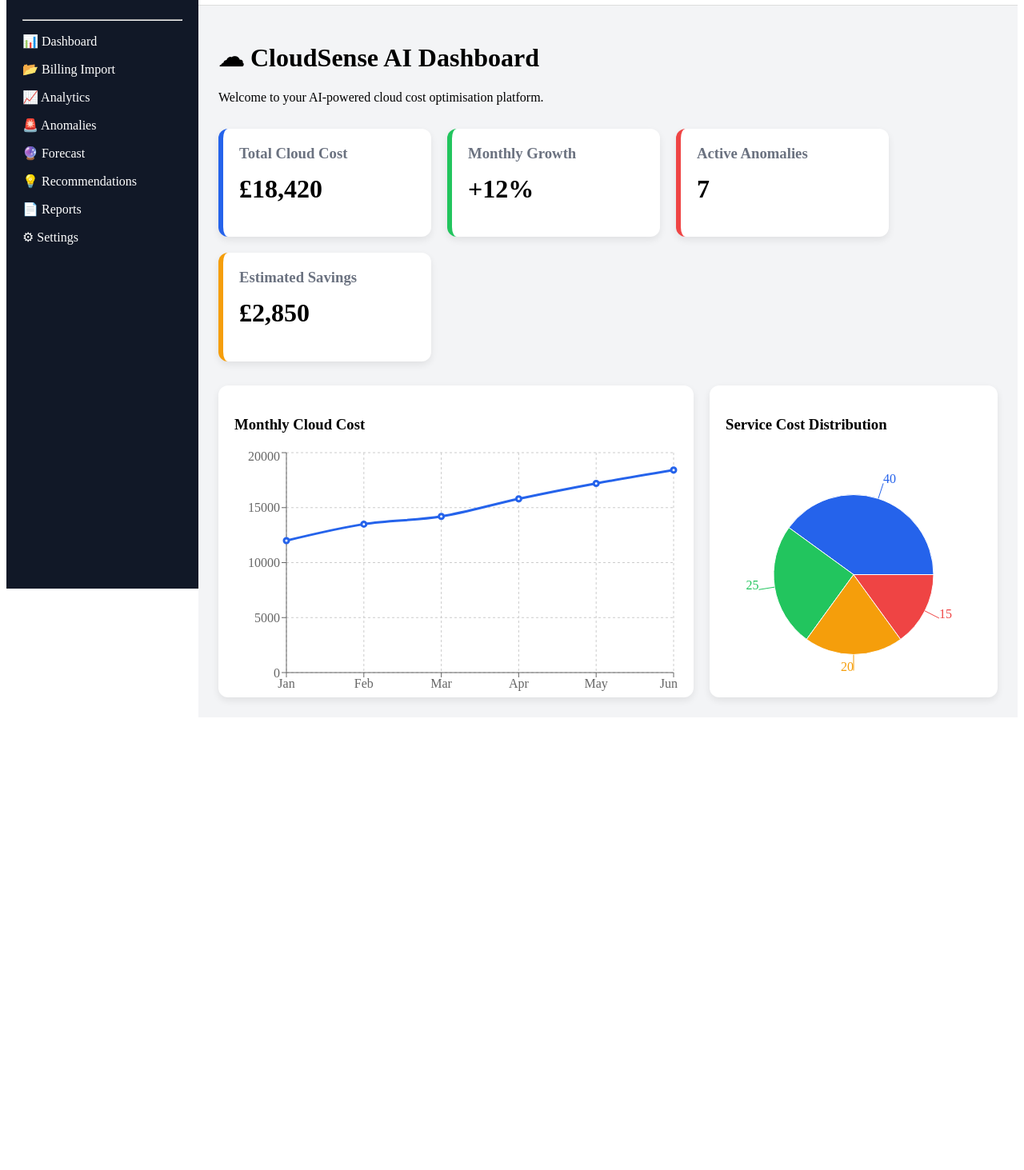
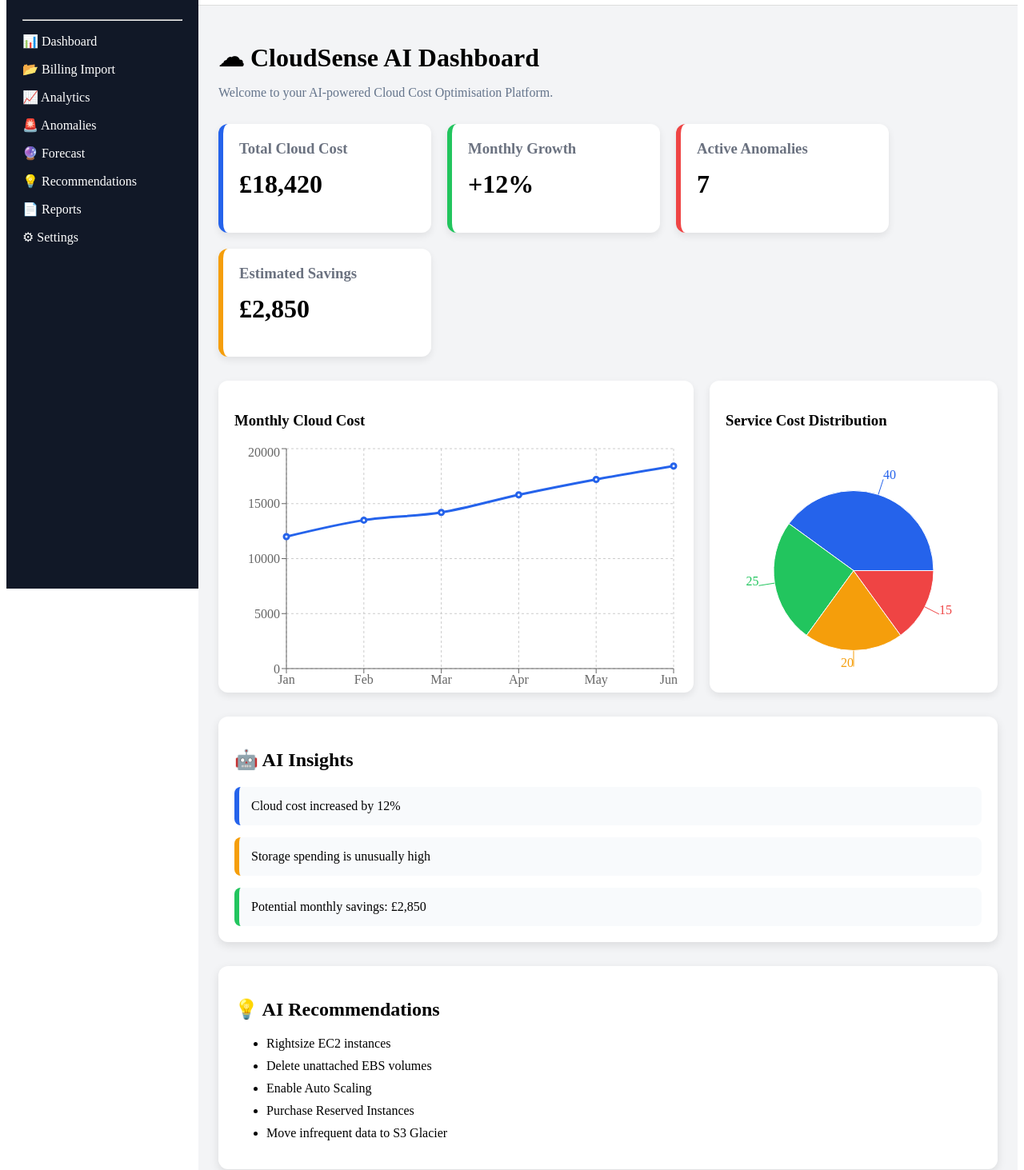
Before and after one commit to Sumanth6646/CloudSense-AI, a React app in the folder frontend/: page /dashboard in a window 1280 px wide. Shown: the part 72-1535 px from the top of the page at 80% size. Before the commit the page ends 977 px from the top, so only its background shows below. Built offline with nearby package versions, Linux system fonts and the light colour scheme; the HTML template or start-up script is replaced by a standard one.

Commit message:
Sprint 2.4 - Added AI Insights and Recommendations

```diff
--- /dev/null
+++ b/frontend/src/components/insights/AIinsights.jsx
@@ -0,0 +1,47 @@
+function AIInsights() {
+  const insights = [
+    {
+      title: "Cloud cost increased by 12%",
+      color: "#2563EB",
+    },
+    {
+      title: "Storage spending is unusually high",
+      color: "#F59E0B",
+    },
+    {
+      title: "Potential monthly savings: £2,850",
+      color: "#22C55E",
+    },
+  ];
+
+  return (
+    <div
+      style={{
+        background: "#fff",
+        padding: "20px",
+        borderRadius: "12px",
+        marginTop: "30px",
+        boxShadow: "0 4px 12px rgba(0,0,0,0.1)",
+      }}
+    >
+      <h2>🤖 AI Insights</h2>
+
+      {insights.map((item, index) => (
+        <div
+          key={index}
+          style={{
+            marginTop: "15px",
+            padding: "15px",
+            borderLeft: `6px solid ${item.color}`,
+            background: "#f8fafc",
+            borderRadius: "8px",
+          }}
+        >
+          {item.title}
+        </div>
+      ))}
+    </div>
+  );
+}
+
+export default AIInsights;
--- /dev/null
+++ b/frontend/src/components/recommendations/recommendations.jsx
@@ -0,0 +1,33 @@
+function Recommendations() {
+  const recommendations = [
+    "Rightsize EC2 instances",
+    "Delete unattached EBS volumes",
+    "Enable Auto Scaling",
+    "Purchase Reserved Instances",
+    "Move infrequent data to S3 Glacier",
+  ];
+
+  return (
+    <div
+      style={{
+        background: "#fff",
+        padding: "20px",
+        borderRadius: "12px",
+        marginTop: "30px",
+        boxShadow: "0 4px 12px rgba(0,0,0,0.1)",
+      }}
+    >
+      <h2>💡 AI Recommendations</h2>
+
+      <ul style={{ marginTop: "15px" }}>
+        {recommendations.map((item, index) => (
+          <li key={index} style={{ marginBottom: "10px" }}>
+            {item}
+          </li>
+        ))}
+      </ul>
+    </div>
+  );
+}
+
+export default Recommendations;
--- a/frontend/src/pages/Dashboard/Dashboard.jsx
+++ b/frontend/src/pages/Dashboard/Dashboard.jsx
@@ -2,21 +2,41 @@
 import DashboardCard from "../../components/cards/DashboardCard";
 import LineChartCard from "../../components/charts/LineChartCard";
 import PieChartCard from "../../components/charts/PieChartCard";
+import AIInsights from "../../components/insights/AIInsights";
+import Recommendations from "../../components/recommendations/Recommendations";
 
 function Dashboard() {
   return (
     <Layout>
       {/* Dashboard Header */}
-      <h1>☁ CloudSense AI Dashboard</h1>
-      <p>Welcome to your AI-powered cloud cost optimisation platform.</p>
+      <div style={{ marginBottom: "30px" }}>
+        <h1
+          style={{
+            fontSize: "32px",
+            fontWeight: "bold",
+            marginBottom: "10px",
+          }}
+        >
+          ☁ CloudSense AI Dashboard
+        </h1>
+
+        <p
+          style={{
+            color: "#64748B",
+            fontSize: "16px",
+          }}
+        >
+          Welcome to your AI-powered Cloud Cost Optimisation Platform.
+        </p>
+      </div>
 
       {/* KPI Cards */}
       <div
         style={{
           display: "flex",
           gap: "20px",
-          marginTop: "30px",
           flexWrap: "wrap",
+          marginBottom: "30px",
         }}
       >
         <DashboardCard
@@ -44,18 +64,24 @@
         />
       </div>
 
-      {/* Charts Section */}
+      {/* Charts */}
       <div
         style={{
           display: "flex",
           gap: "20px",
-          marginTop: "30px",
           flexWrap: "wrap",
+          marginBottom: "30px",
         }}
       >
         <LineChartCard />
         <PieChartCard />
       </div>
+
+      {/* AI Insights */}
+      <AIInsights />
+
+      {/* AI Recommendations */}
+      <Recommendations />
     </Layout>
   );
 }
```
